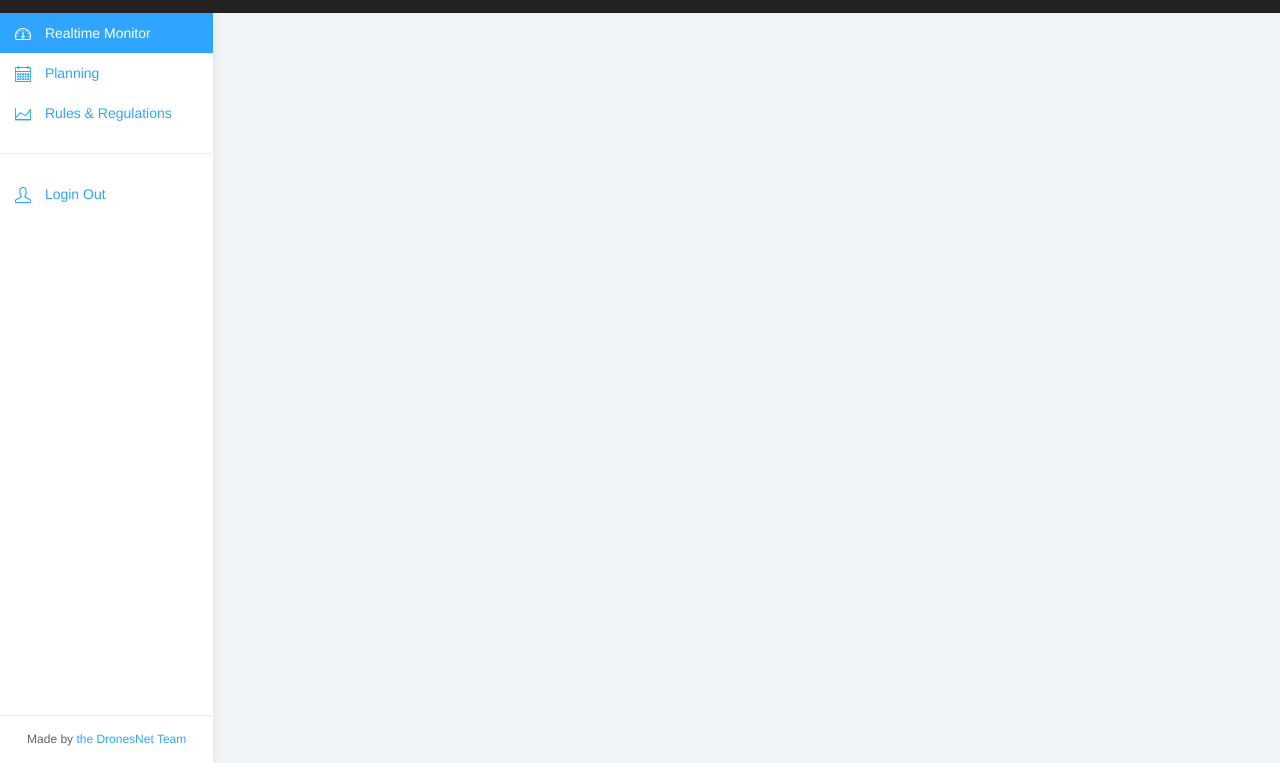
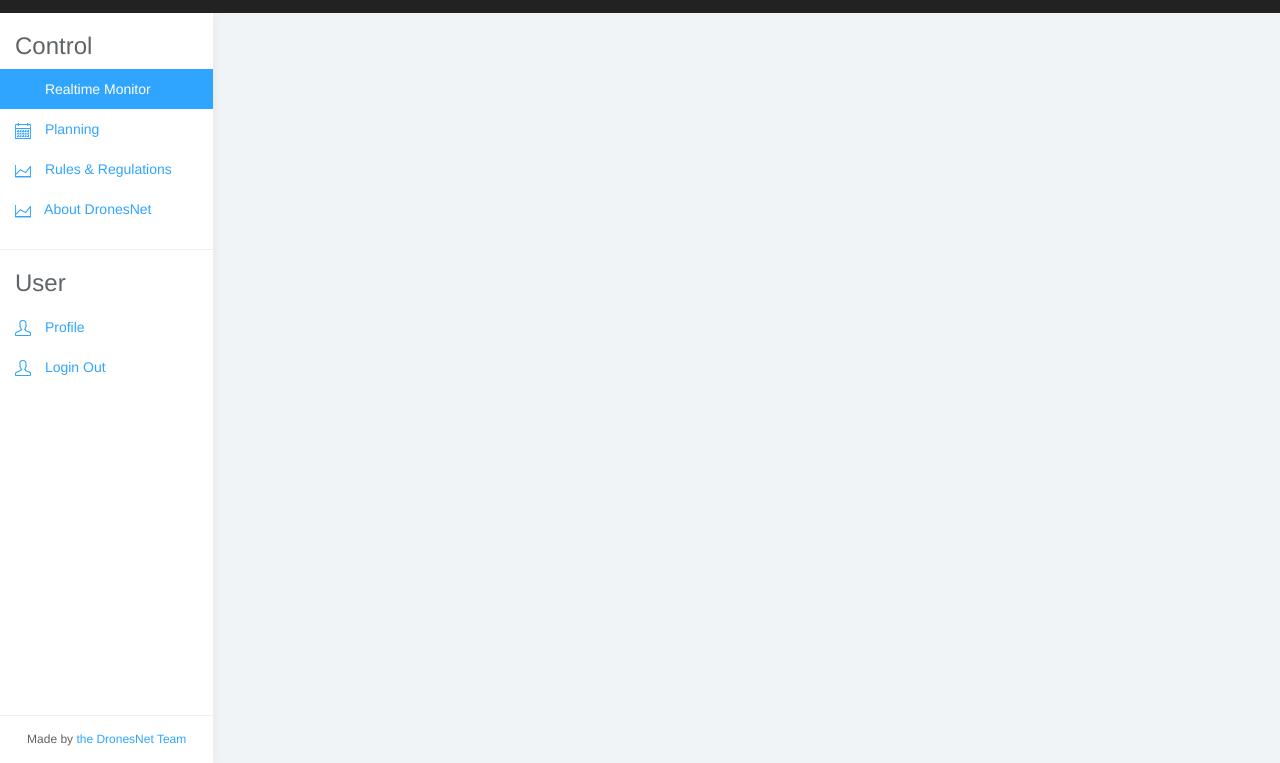
Before and after one commit to Mhacks9-Urban-Drone-Management-System/Front-End, a plain HTML site: page index.html in a window 1280 px wide. Shown: the part 37-800 px from the top of the page. Drawn offline with Linux system fonts and the light colour scheme.

Commit message:
add titles

```diff
--- a/css/styles.css
+++ b/css/styles.css
@@ -933,3 +933,7 @@ h1.page-header {
 	margin-bottom: 10px;
 	margin-right: 8px;
 }
+
+.sidebar-title{
+	margin-left: 15px;
+}
--- a/index.html
+++ b/index.html
@@ -34,8 +34,6 @@
 					<li class="dropdown pull-right">
 						<a href="#" class="dropdown-toggle" data-toggle="dropdown"><svg class="glyph stroked male-user"><use xlink:href="#stroked-male-user"></use></svg> User <span class="caret"></span></a>
 						<ul class="dropdown-menu" role="menu">
-							<li><a href="#"><svg class="glyph stroked male-user"><use xlink:href="#stroked-male-user"></use></svg> Profile</a></li>
-							<li><a href="#"><svg class="glyph stroked gear"><use xlink:href="#stroked-gear"></use></svg> Settings</a></li>
 							<li><a href="#"><svg class="glyph stroked cancel"><use xlink:href="#stroked-cancel"></use></svg> Logout</a></li>
 						</ul>
 					</li>
@@ -47,10 +45,14 @@
 
 	<div id="sidebar-collapse" class="col-sm-3 col-lg-2 sidebar">
 		<ul class="nav menu">
-			<li class="active"><a href="index.html"><svg class="glyph stroked dashboard-dial"><use xlink:href="#stroked-dashboard-dial"></use></svg> Realtime Monitor</a></li>
+			<h3 class="sidebar-title">Control</h3>
+			<li class="active"><a href="index.html"><span class="glyphicons glyphicons-radar"></span><svg class="glyph stroked radar"><use xlink:href="#stroked-radar"></use></svg> Realtime Monitor</a></li>
 			<li><a href="widgets.html"><svg class="glyph stroked calendar"><use xlink:href="#stroked-calendar"></use></svg> Planning</a></li>
 			<li><a href="charts.html"><svg class="glyph stroked line-graph"><use xlink:href="#stroked-line-graph"></use></svg> Rules & Regulations</a></li>
+			<li><a href="charts.html"><svg class="glyph stroked line-graph"><use xlink:href="#stroked-line-graph"></use></svg> About DronesNet</a></li>
 			<li role="presentation" class="divider"></li>
+			<h3 class="sidebar-title">User</h3>
+			<li><a href="#"><svg class="glyph stroked male-user"><use xlink:href="#stroked-male-user"></use></svg> Profile</a></li>
 			<li><a href="login.html"><svg class="glyph stroked male-user"><use xlink:href="#stroked-male-user"></use></svg> Login Out</a></li>
 		</ul>
 		<div class="attribution">Made by <a href="https://github.com/Mhacks9-Urban-Drone-Management-System">the DronesNet Team</a></div>
```
